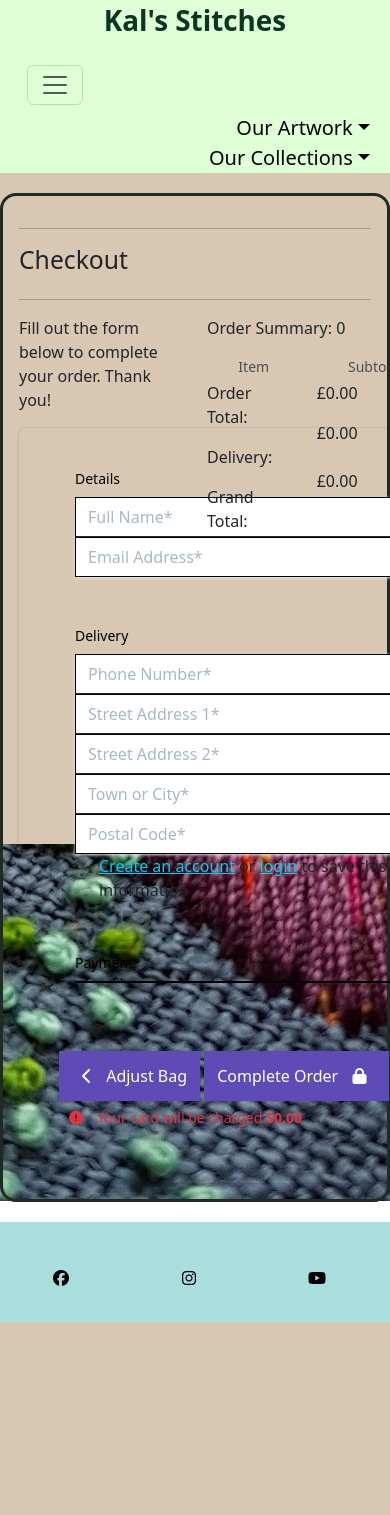
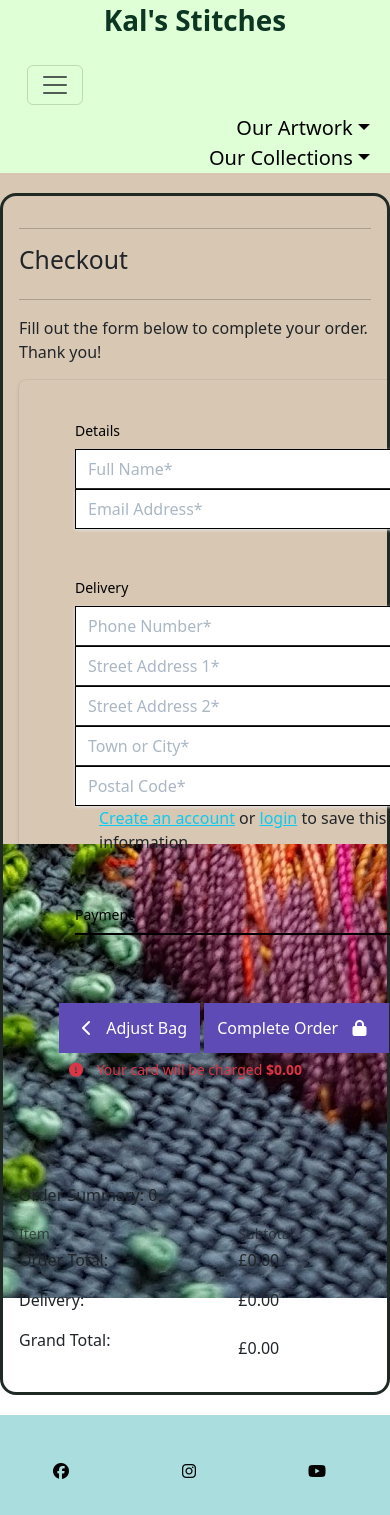
Before and after one commit to ccornfield/kals_stitches, a Django app: template checkout/templates/checkout/checkout.html in a window 390 px wide; the page is wider, and only the part inside the window is pictured. Before the commit the page ends 1322 px from the top of that part, so only its background shows below. Run offline with Django 3.2, Linux system fonts and the light colour scheme; the template is opened without the code that fills it: values that come from a table or form of the project are taken from there, others are empty; some libraries are stand-ins or nearby versions.

Commit message:
fix: Used bootstrap css to fix responsiveness on checkout page.

```diff
--- a/checkout/templates/checkout/checkout.html
+++ b/checkout/templates/checkout/checkout.html
@@ -26,7 +26,7 @@
     </div>
 
     <div class="row">
-        <div class="col-6">
+        <div class="col-xl-6 col-12 mb-5">
             <p> Fill out the form below to complete your order. Thank you!</p>
             <form action="{% url 'checkout' %}" method="POST" id="payment-form">
                 {% csrf_token %}
@@ -85,10 +85,10 @@
                 </div>
             </form>
         </div>
-        <div class="col-6">
+        <div class="col-xl-6 col-12">
             <p>Order Summary: {{product_count}}
             <div class="row">
-                <div class="col-7 offset-2">
+                <div class="col-7 offset-xl-2">
                     <p class="mb-1 mt-0 small text-muted">Item</p>
                 </div>
                 <div class="col-3 text-right">
```
